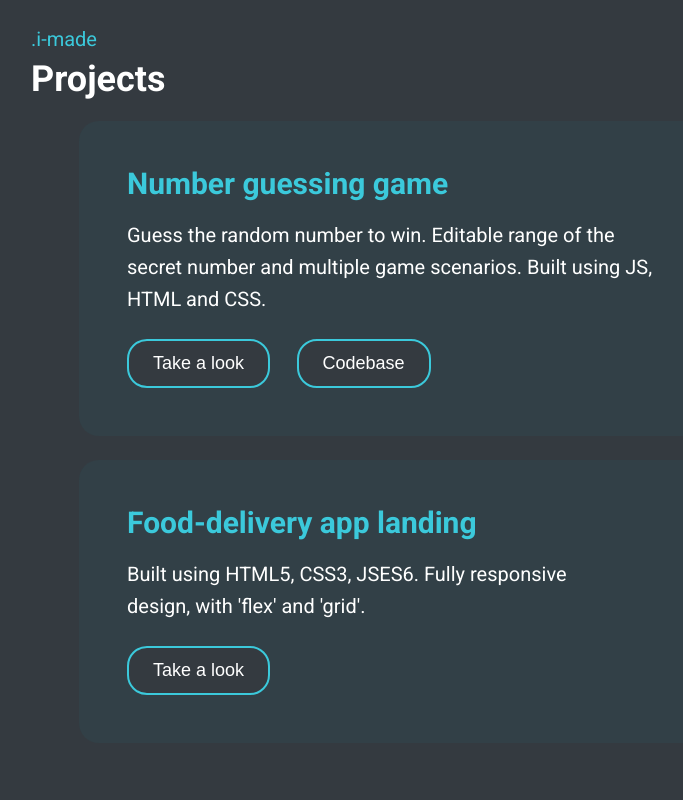
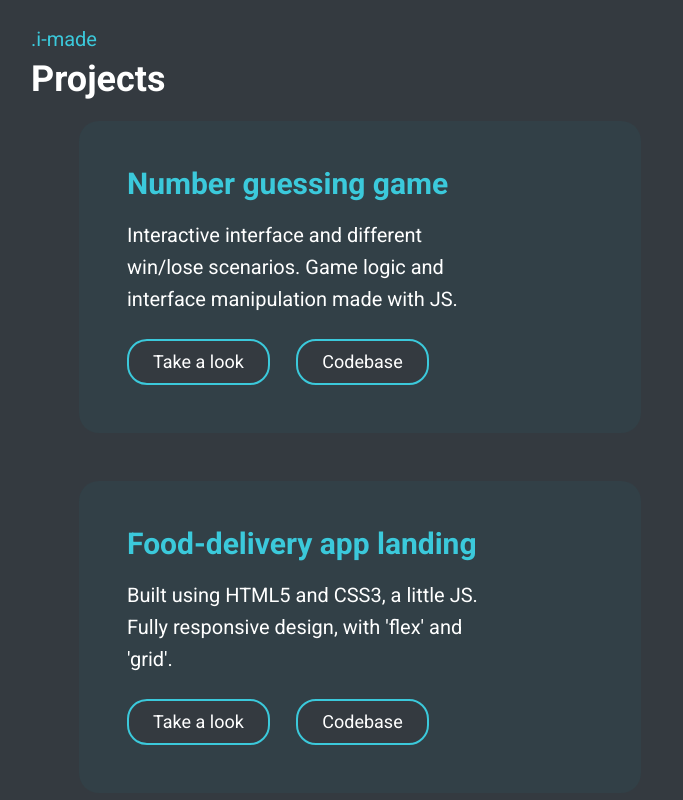
Before and after one commit to tuvir/rsschool-cv, a plain HTML site: page index.html in a window 1280 px wide. Shown: the part 1400-2200 px from the top of the page, without its empty margins (117-800 px from the left). Drawn offline with nearby package versions, Linux system fonts and the light colour scheme.

Commit message:
feat: change buttons into links in project cards

```diff
--- a/index.html
+++ b/index.html
@@ -126,58 +126,49 @@ function hasChar(word, letter) {
             <ul class="flex-list project-list">
               <li class="project-item">
                 <article class="project-card">
-                  <a
-                    target="_blank"
-                    class="link-basic project-link"
-                    href="https://guessing-game-tuvir.netlify.app/"
-                  >
+                  <div class="project-container">
                     <div class="project-info">
                       <h3 class="project-title">Number guessing game</h3>
                       <p class="project-overview">
-                        Guess the random number to win. Editable range of the
-                        secret number and multiple game scenarios. Built using
-                        JS, HTML and CSS.
+                        Interactive interface and different win/lose scenarios.
+                        Game logic and interface manipulation made with JS.
                       </p>
                     </div>
-                    <button
-                      onclick="location.href='https://guessing-game-tuvir.netlify.app/';"
-                      class="btn project-btn"
-                      type="button"
+                    <a
+                      href="https://guessing-game-tuvir.netlify.app/"
+                      target="_blank"
+                      class="btn project-link"
+                      >Take a look</a
                     >
-                      Take a look
-                    </button>
-                    <button
-                      onclick="location.href='https://github.com/tuvir/guessing-game';"
-                      class="btn project-btn"
-                      type="button"
+                    <a
+                      href="https://github.com/tuvir/guessing-game"
+                      target="_blank"
+                      class="btn project-link"
+                      >Codebase</a
                     >
-                      Codebase
-                    </button>
-                  </a>
+                  </div>
                 </article>
               </li>
               <li class="project-item">
                 <article class="project-card">
-                  <a
-                    target="_blank"
-                    class="link-basic project-link"
-                    href="https://omnifood-tuvir.netlify.app"
-                  >
+                  <div class="project-container">
                     <div class="project-info">
                       <h3 class="project-title">Food-delivery app landing</h3>
                       <p class="project-overview">
-                        Built using HTML5, CSS3, JSES6. Fully responsive design,
-                        with 'flex' and 'grid'.
+                        Built using HTML5 and CSS3, a little JS. Fully
+                        responsive design, with 'flex' and 'grid'.
                       </p>
                     </div>
-                    <button
-                      onclick="location.href='https://omnifood-tuvir.netlify.app';"
-                      class="btn project-btn"
-                      type="button"
+                    <a
+                      href="https://omnifood-tuvir.netlify.app/"
+                      target="_blank"
+                      class="btn project-link"
+                      >Take a look</a
                     >
-                      Take a look
-                    </button>
-                  </a>
+                    <a href="" target="_blank" class="btn project-link"
+                      >Codebase</a
+                    >
+                  </div>
                 </article>
               </li>
             </ul>
--- a/style.css
+++ b/style.css
@@ -213,28 +213,22 @@ html {
 
 .project-card {
   margin-left: 4.8rem;
-  display: inline-block;
 }
 
 .project-list {
   flex-direction: column;
-  gap: 2.4rem;
+  gap: 4.8rem;
 }
 
-.project-link {
-  display: inline-block;
+.project-container {
+  width: 60%;
   padding: 4.8rem;
   border-radius: 2rem;
   background-color: rgb(35, 121, 131, 0.1);
 }
 
-.project-link:hover,
-.project-link:active {
-  color: inherit;
-}
-
 .project-info {
-  width: 65%;
+  width: 80%;
   margin-bottom: 2.4rem;
 }
 
@@ -257,11 +251,22 @@ html {
   display: inline-block;
 }
 
-.project-btn:hover,
-.project-btn:active {
+.project-link {
+  display: inline-block;
+  margin-right: 2.4rem;
+}
+
+.project-link:link,
+.project-link:visited {
+  text-decoration: none;
+}
+
+.project-link:hover,
+.project-link:active {
   cursor: pointer;
   background-color: #237983;
   transition: all 0.3s;
+  text-decoration: none;
 }
 
 /* EDUCATION */
```
Also changed, not shown: 1 other file.
